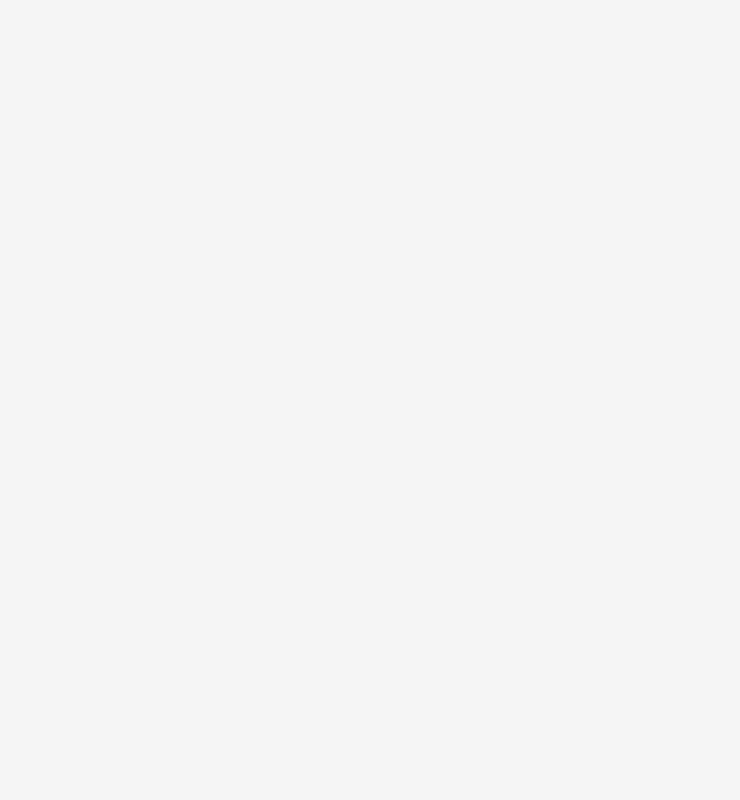
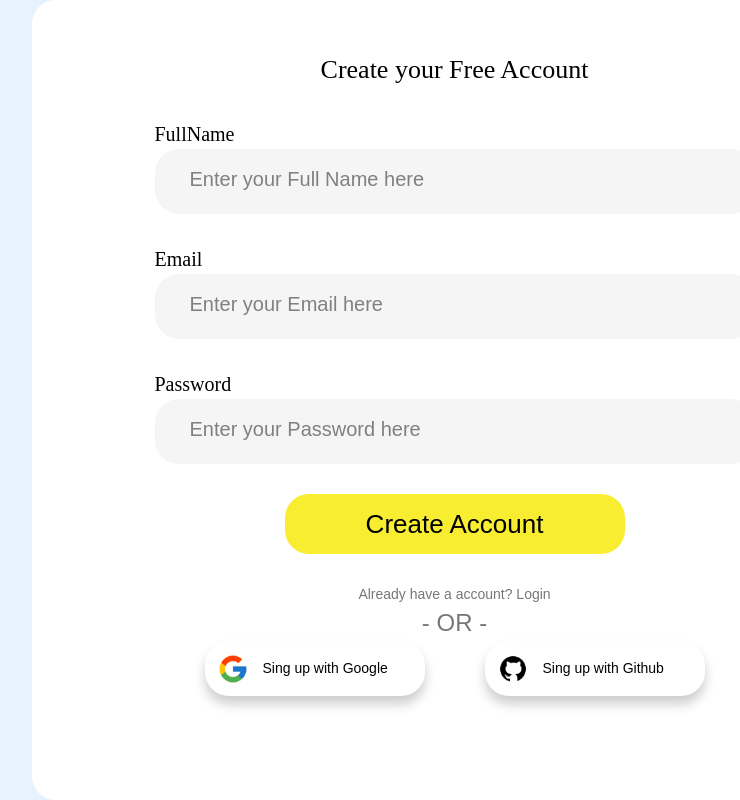
Before and after one commit to pan6603/board_front, a React app: page /login in a window 1280 px wide. Before the commit this address had no page. Shown: the whole page, without its empty margins (403-1143 px from the left). Built offline with nearby package versions, Linux system fonts and the light colour scheme; the HTML template or start-up script is replaced by a standard one.

Commit message:
로그인 UI 구현

```diff
--- a/src/App.tsx
+++ b/src/App.tsx
@@ -1,5 +1,6 @@
 import AccoutList from "./pages/accout/list/AccoutList"
 import UserCreate from "./pages/accout/post/UserCreate";
+import Login from "./pages/accout/login/Login";
 import { BrowserRouter, Routes, Route } from 'react-router-dom';
 function App() {
 
@@ -9,6 +10,7 @@ function App() {
         <Routes>
           <Route path="/" element={<AccoutList />}/>
           <Route path="/add" element={<UserCreate />}/>
+          <Route path="/login" element={<Login />}/>
         </Routes>
       </BrowserRouter>
     </>
--- /dev/null
+++ b/src/pages/accout/login/Login.tsx
@@ -0,0 +1,81 @@
+import {
+   LoginPage,
+   Content,
+   LoginForm,
+   LoginFormTitle,
+   FullNameInput,
+   EmailInput,
+   PasswordInput,
+   InputName,
+   NameInp,
+   FullNameInputLabel,
+   EmailInputLabel,
+   PasswordInputLabel,
+   ButtonCreateAcc,
+   ButtonCreateAccText,
+   AlreadyAccount,
+   Or,
+   SocialloginGroup,
+   ButtonGoogle,
+   ButtonGithub,
+   GoogleImgDiv,
+   GoogleLoginText,
+   GithubImgDiv,
+   GithubLoginText
+} from "../../../styles/pages/accout/login/Login"
+import GooglePng from '../../../assets/login/Google.png';
+import GithubPng from '../../../assets/login/GitHub.png';
+
+export default function Login() {
+    return (
+        <>
+            <LoginPage>
+                <Content>
+                    <LoginForm>
+                        <LoginFormTitle>Create your Free Account</LoginFormTitle>
+
+                        <FullNameInput>
+                            <InputName>FullName</InputName>
+                            <NameInp />
+                            <FullNameInputLabel>Enter your Full Name here</FullNameInputLabel>
+                        </FullNameInput>
+
+                        <EmailInput>
+                            <InputName>Email</InputName>
+                            <NameInp />
+                            <EmailInputLabel>Enter your Email here</EmailInputLabel>
+                        </EmailInput>
+
+                        <PasswordInput>
+                            <InputName>Password</InputName>
+                            <NameInp />
+                            <PasswordInputLabel>Enter your Password here</PasswordInputLabel>
+                        </PasswordInput>
+
+                        <ButtonCreateAcc>
+                            <ButtonCreateAccText>Create Account</ButtonCreateAccText>
+                        </ButtonCreateAcc>
+
+                        <AlreadyAccount>Already have a account? Login</AlreadyAccount>
+
+                        <Or> - OR -</Or>
+
+                        <SocialloginGroup>
+
+                            <ButtonGoogle>
+                                <GoogleImgDiv src={GooglePng} />
+                                <GoogleLoginText>Sing up with Google</GoogleLoginText>
+                            </ButtonGoogle>
+
+                            <ButtonGithub>
+                                <GithubImgDiv src={GithubPng} />
+                                <GithubLoginText>Sing up with Github</GithubLoginText>
+                            </ButtonGithub>
+
+                        </SocialloginGroup>
+                    </LoginForm>
+                </Content>
+            </LoginPage>
+        </>
+    )
+}
--- /dev/null
+++ b/src/styles/pages/accout/login/Login.ts
@@ -0,0 +1,216 @@
+import styled from "styled-components";
+
+export const LoginPage = styled.div`
+    max-width: 1440px;
+    width: 100%;
+    height: 100vh;
+    background-color: #E6F3FF;
+    display: flex;
+    justify-content: end;
+    align-items: center;
+`
+
+export const Content = styled.div`
+    max-width: 845px;
+    width: 100%;
+    height: 100vh;
+    background-color: #FFFFFF;
+    display: flex;
+    justify-content: center;
+    align-items: center;
+    border: 1px solid ##F5F5F5;
+    border-top-left-radius: 24px;
+    border-bottom-left-radius: 24px;
+`
+
+export const LoginForm = styled.form`
+    max-width: 600px;
+    width: 100%;
+    height: 700px;
+`
+
+export const LoginFormTitle = styled.div`
+    width: max-content;
+    height: 39px;
+    color: #000;
+    margin: 0 auto;
+    font-size: 26px;
+    font-family: SemiBold;
+`
+
+export const FullNameInput = styled.div`
+    max-width: 600px;
+    width: 100%;
+    height: 95px;
+    margin: 30px auto;
+    display: flex;
+    flex-direction: column;
+    position: relative;
+`
+
+export const InputName = styled.div`
+    font-size: 20px;
+    font-family: Medium;
+    width: max-content;
+    height: 30px;
+    color: #000;
+`
+
+export const FullNameInputLabel = styled.label`
+    width: max-content;
+    height: 30px;
+    font-size: 20px;
+    position: absolute;
+    top: 45px;
+    left: 35px;
+    color: gray;
+`
+
+export const EmailInputLabel = styled.label`
+    width: max-content;
+    height: 30px;
+    font-size: 20px;
+    position: absolute;
+    top: 45px;
+    left: 35px;
+    color: gray;
+`
+
+export const PasswordInputLabel = styled.label`
+    width: max-content;
+    height: 30px;
+    font-size: 20px;
+    position: absolute;
+    top: 45px;
+    left: 35px;
+    color: gray;
+`
+
+export const NameInp = styled.input`
+    max-width: 600px;
+    width: 100%;
+    height: 65px;
+    border-radius: 24px;
+    border: none;
+    background-color: #F5F5F5;
+    color: #000;
+`
+
+
+export const EmailInput = styled.div`
+    max-width: 600px;
+    width: 100%;
+    height: 95px;
+    margin: 30px auto;
+    position: relative;
+`
+
+export const PasswordInput = styled.div`
+    max-width: 600px;
+    width: 100%;
+    height: 95px;
+    margin: 30px auto;
+    position: relative;
+`
+
+export const ButtonCreateAcc = styled.div`
+    max-width: 340px;
+    width: 100%;
+    height: 60px;
+    background-color: #F9ED32;
+    margin: 30px auto;
+    border-radius: 24px;
+    display: flex;
+    justify-content: center;
+    align-items: center;
+`
+
+export const ButtonCreateAccText = styled.div`
+    width: max-content;
+    height: max-content;
+    font-size: 26px;
+    color: #000;
+`
+
+export const AlreadyAccount = styled.p`
+    margin-top: 8px;
+    font-size: 14px;
+    color: #777;
+    text-align: center;
+`
+
+export const Or = styled.div`
+    font-size: 24px;
+    color: #777;
+    text-align: center;
+`
+
+export const SocialloginGroup = styled.div`
+    max-width: 500px;
+    width: 100%;
+    height: max-content;
+    display: flex;
+    justify-content: space-between;
+    align-items: center;
+    margin: 0 auto;
+`
+
+export const ButtonGoogle = styled.div`
+    max-width: 220px;
+    width: 100%;
+    height: 55px;
+    background-color: green;
+    border-radius: 24px;
+    display: flex;
+    gap: 14px;
+    align-items: center;
+    background-color: #FFFFFF;
+    box-shadow: 0 8px 12px rgba(0, 0, 0, 0.2);
+
+    &:hover {
+        transform: translateY(-4px);
+        box-shadow: 0 8px 12px rgba(0, 0, 0, 0.2);
+    }
+`
+
+export const GoogleImgDiv = styled.img`
+    max-width: 32px;
+    width: 100%;
+    height: 32px;
+    margin-left: 12px;
+`
+
+export const GoogleLoginText = styled.div`
+    font-size: 14px;
+    color: #000;
+`
+
+export const ButtonGithub = styled.div`
+    max-width: 220px;
+    width: 100%;
+    height: 55px;
+    background-color: green;
+    border-radius: 24px;
+    display: flex;
+    gap: 14px;
+    align-items: center;
+    background-color: #FFFFFF;
+    box-shadow: 0 8px 12px rgba(0, 0, 0, 0.2);
+
+    &:hover {
+        transform: translateY(-4px);
+        box-shadow: 0 8px 12px rgba(0, 0, 0, 0.2);
+    }
+`
+
+export const GithubImgDiv = styled.img`
+    max-width: 32px;
+    width: 100%;
+    height: 32px;
+    margin-left: 12px;
+`
+
+export const GithubLoginText = styled.div`
+    font-size: 14px;
+    color: #000;
+`
```
Also changed, not shown: src/assets/login/GitHub.png (added), src/assets/login/Google.png (added).
